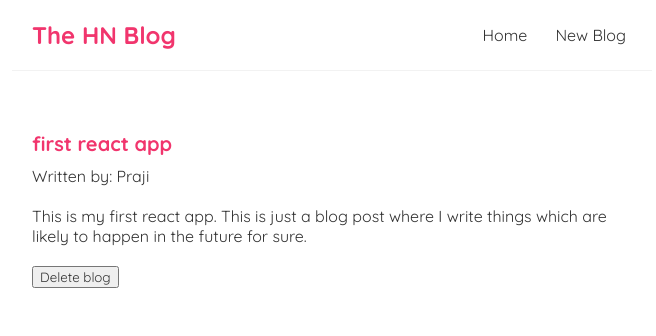
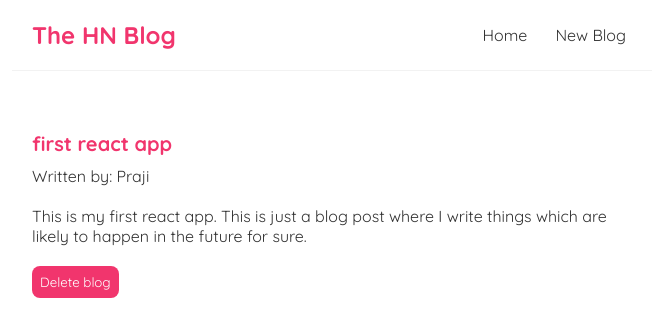
Before and after one commit to PrajilPradeep/hn-blog, a React (Create React App) app: page /blogs/1 in a window 1280 px wide. Shown: the top 336 px of the page, without its empty margins (308-964 px from the left). Built offline with nearby package versions, Linux system fonts and the light colour scheme; data requests are answered from the project's data file.

Commit message:
Add styling to the delete button

```diff
--- a/src/index.css
+++ b/src/index.css
@@ -75,6 +75,15 @@
   margin: 20px 0px;
 }
 
+.blog-details button{
+  background-color: #f1356d;
+  padding: 8px;
+  border-radius: 8px;
+  border: 0;
+  color:#fff;
+  cursor: pointer;
+}
+
 /* Create new blog */
 .create{
   max-width: 400px;
```
